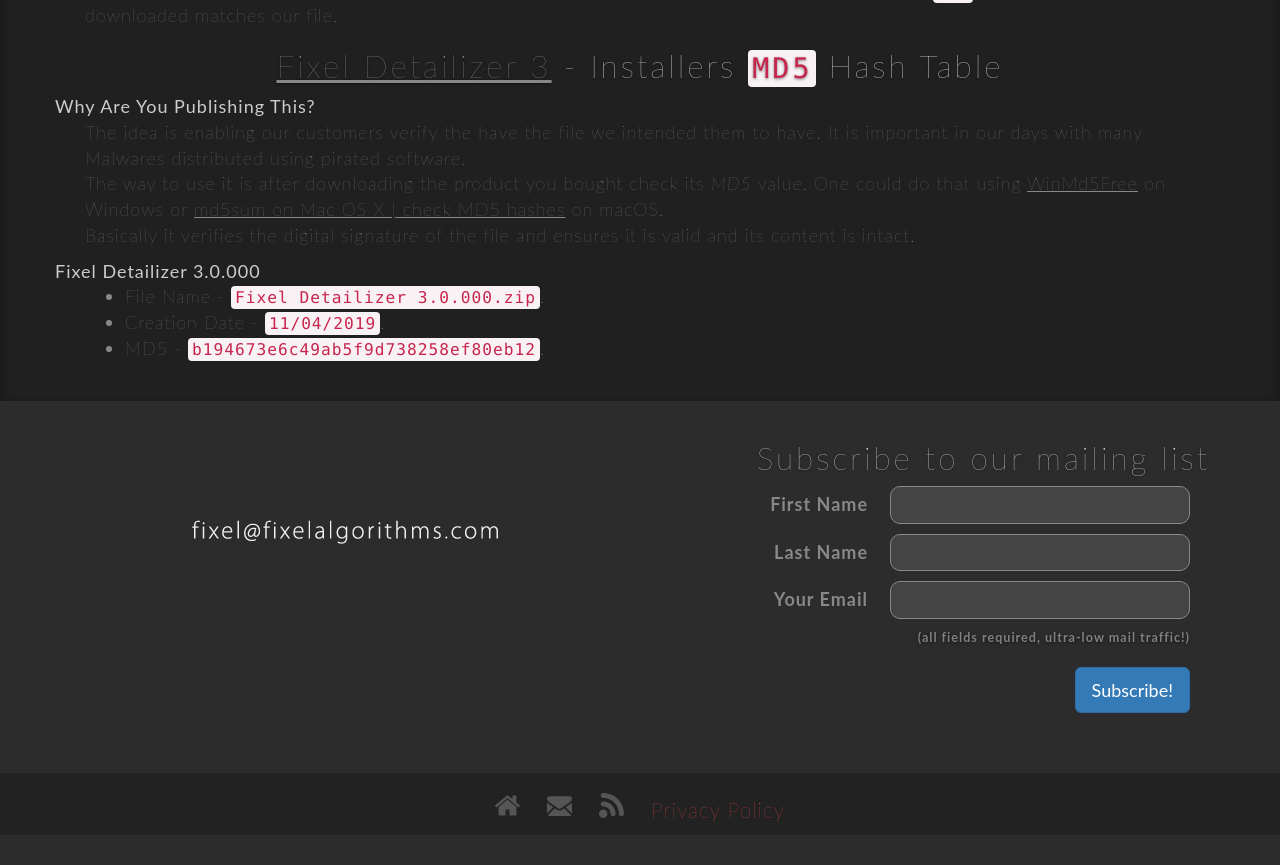
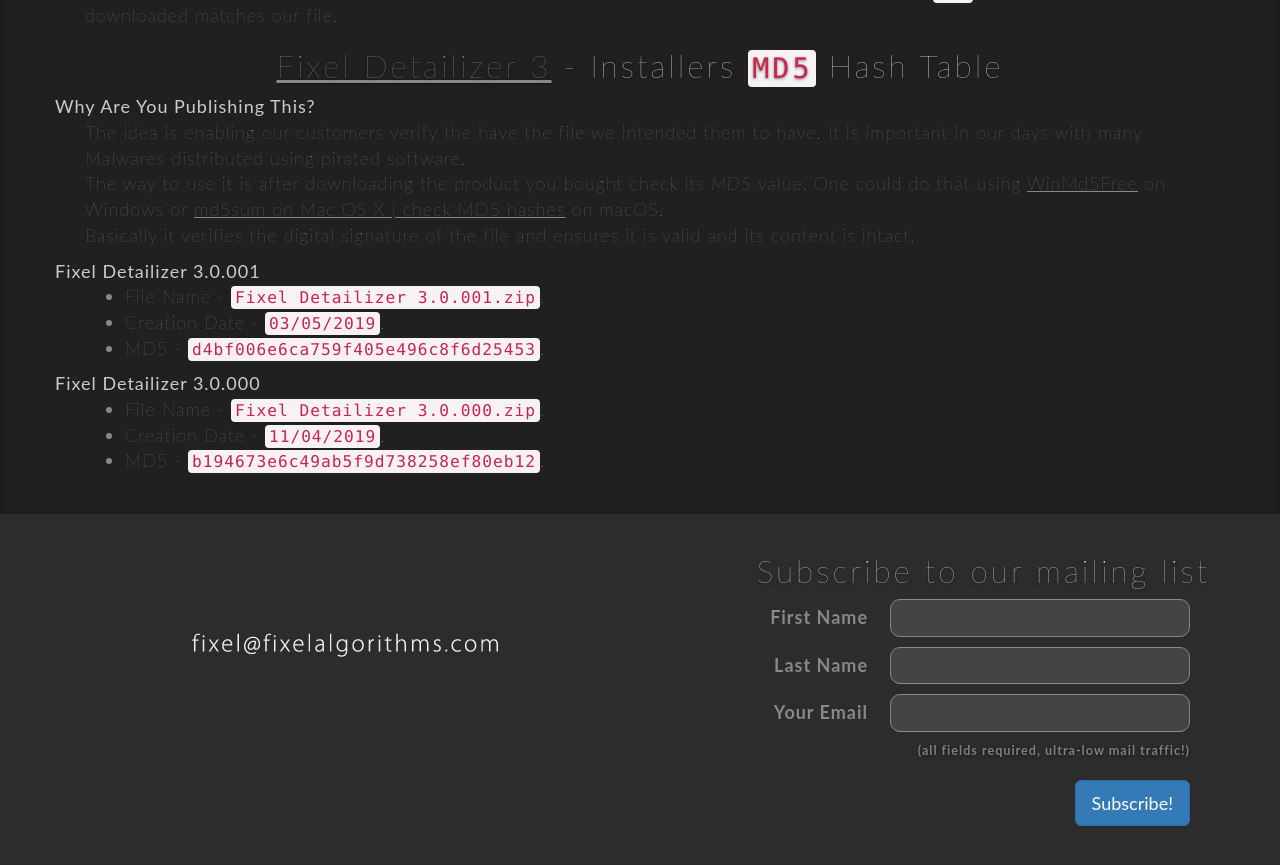
Before and after one commit to FixelAlgorithmsTeam/fixel, a Jekyll site: the page built from support/fixel-detailizer-3-installation-guide.html, in a window 1280 px wide and 900 px high, scrolled down 2801 px. Shown: the top 865 px of the window. Built offline with Jekyll 4.4.1, drawn with Linux system fonts in a browser that asks for light colours; nearby versions of some CDN libraries; comment, search, counter and statistics services are not loaded; before the commit the page ends 3636 px from its top, so only the background shows below that.

Commit message:
New 	- 	Updated to Fixel Detailizer 3.0.001. Fixed 	- 	B Known Issues 	-	C To Do 	- 	Enable MathJax (See documentation). Remarks 	- 	E

```diff
--- a/products/detailizer3/index.html
+++ b/products/detailizer3/index.html
@@ -127,7 +127,7 @@
 					<p class="product-subtitle small" property="offers" typeof="Offer">Multiplatform License <span property="price">$30.00</span><meta property="priceCurrency" content="USD"/></p>
 
 					<a href="#" data-fsc-action="Reset,Add,Checkout" data-fsc-item-path-value="FixelDetailizer3" class="btn btn-primary-red btn-buy" role="button" property="downloadUrl">
-						Get Here<span class="cs6cc"><span class="b">Photoshop</span> CC2015 &rarr; CC2019 <br class="visible-xs"> <span property="operatingSystem">(Mac & Win)</span></span><span class="cs6cc" style="font-size:40%; margin-top:10px">Current Version: <span property="softwareVersion">3.0.000</span>
+						Get Here<span class="cs6cc"><span class="b">Photoshop</span> CC2015 &rarr; CC2019 <br class="visible-xs"> <span property="operatingSystem">(Mac & Win)</span></span><span class="cs6cc" style="font-size:40%; margin-top:10px">Current Version: <span property="softwareVersion">3.0.001</span>
 					</a>
 
 					<br>
--- a/support/fixel-detailizer-3-installation-guide.html
+++ b/support/fixel-detailizer-3-installation-guide.html
@@ -163,6 +163,15 @@
 						</dd>
 					</div>
 					<div class="def">
+						<dt>Fixel Detailizer 3.0.001</dt>
+						<dd>
+
+						<ul>
+							<li>File Name - <code>Fixel Detailizer 3.0.001.zip</code>.</li>
+							<li>Creation Date - <code>03/05/2019</code>.</li>
+							<li>MD5 - <code>d4bf006e6ca759f405e496c8f6d25453</code>.</li>
+						</ul>
+
 						<dt>Fixel Detailizer 3.0.000</dt>
 						<dd>
 
```
Also changed, not shown: products/detailizer3/version-history.html (+9 -0 lines).
